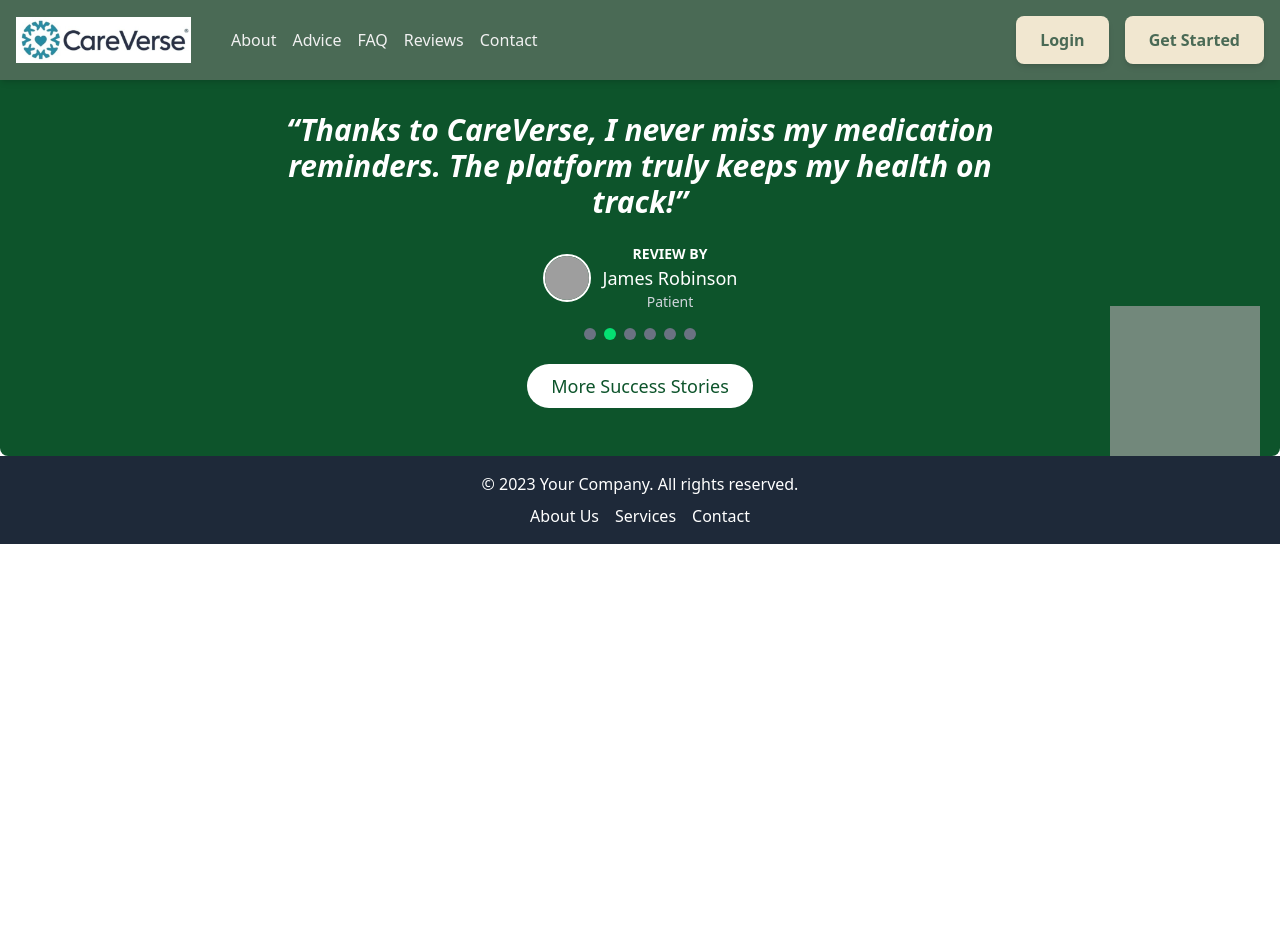
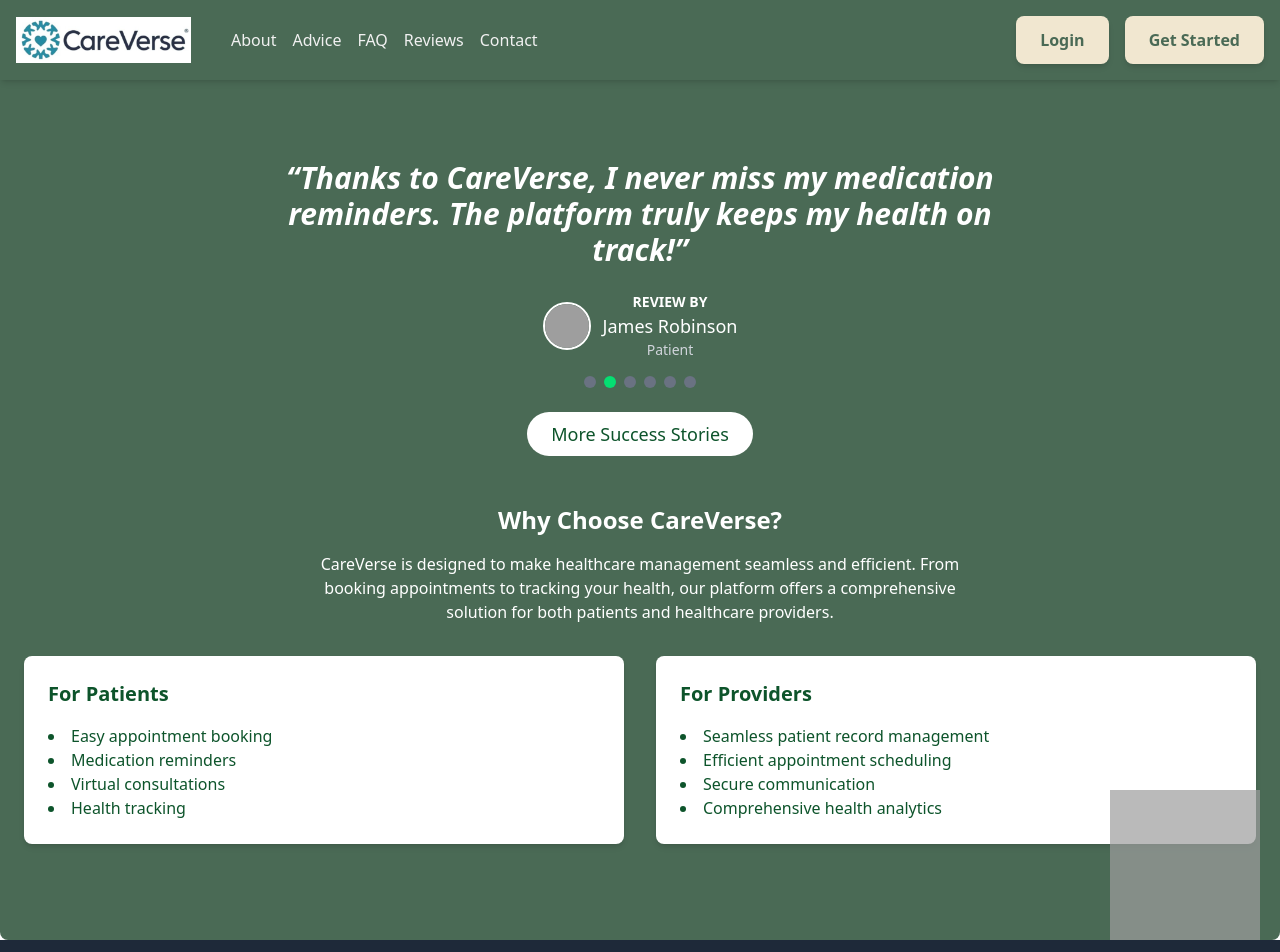
Before and after one commit to AngadSudan/Byte_Marshalls_web_Crafters, a React (Vite) app: page /reviews in a window 1280 px wide. Shown: the top 952 px of the page. Before the commit the page ends 800 px from the top, so only its background shows below. Built offline with nearby package versions, Linux system fonts and the light colour scheme; grey boxes are pictures that could not be loaded.

Commit message:
i dont know

```diff
--- a/index.html
+++ b/index.html
@@ -10,6 +10,7 @@
       rel="stylesheet"
     />
     <script src="https://cdnjs.cloudflare.com/ajax/libs/jspdf/2.4.0/jspdf.umd.min.js"></script>
+    <link rel="icon" href="./src/assets/logo.jpg" />
   </head>
   <body>
     <div id="root"></div>
--- a/src/components/Header.jsx
+++ b/src/components/Header.jsx
@@ -35,7 +35,7 @@ function Header() {
               <span className="text-[#F1F1F1] font-medium">John Doe</span>
               <a
                 href="/profile"
-                className="px-6 py-3 text-[#4A6A55] font-semibold rounded-lg shadow-md transition-all duration-300
+                className="px-4 py-2 md:px-6 md:py-3 text-[#4A6A55] font-semibold rounded-lg shadow-md transition-all duration-300
                    bg-[#F1E7D0] hover:bg-[#D4A373] hover:shadow-lg hover:scale-105"
               >
                 Profile
@@ -45,14 +45,14 @@ function Header() {
             <>
               <a
                 href="/login"
-                className="px-6 py-3 text-[#4A6A55] font-semibold rounded-lg shadow-md transition-all duration-300
+                className="px-4 py-2 md:px-6 md:py-3 text-[#4A6A55] font-semibold rounded-lg shadow-md transition-all duration-300
                    bg-[#F1E7D0] hover:bg-[#D4A373] hover:shadow-lg hover:scale-105"
               >
                 Login
               </a>
               <a
                 href="/signup"
-                className="px-6 py-3 text-[#4A6A55] font-semibold rounded-lg shadow-md transition-all duration-300
+                className="px-4 py-2 md:px-6 md:py-3 text-[#4A6A55] font-semibold rounded-lg shadow-md transition-all duration-300
                    bg-[#F1E7D0] hover:bg-[#D4A373] hover:shadow-lg hover:scale-105"
               >
                 Get Started
--- a/src/pages/Reviews.jsx
+++ b/src/pages/Reviews.jsx
@@ -50,7 +50,7 @@ const Reviews = () => {
   }, []);
 
   return (
-    <div className="bg-green-900 text-white py-12 px-6 rounded-lg relative">
+    <div className="bg-[#4A6A55] text-white py-24 px-6 rounded-lg relative">
       <div className="max-w-3xl mx-auto text-center">
         <p className="text-2xl md:text-3xl font-semibold italic">
           “{reviews[index].text}”
@@ -93,6 +93,39 @@ const Reviews = () => {
           className="opacity-70"
         />
       </div>
+
+      {/* Additional Content to Enhance Length */}
+      <div className="mt-12">
+        <h2 className="text-2xl font-semibold text-center">
+          Why Choose CareVerse?
+        </h2>
+        <p className="mt-4 text-center max-w-2xl mx-auto">
+          CareVerse is designed to make healthcare management seamless and
+          efficient. From booking appointments to tracking your health, our
+          platform offers a comprehensive solution for both patients and
+          healthcare providers.
+        </p>
+        <div className="mt-8 grid grid-cols-1 md:grid-cols-2 gap-8">
+          <div className="bg-white text-green-900 p-6 rounded-lg shadow-md">
+            <h3 className="text-xl font-semibold">For Patients</h3>
+            <ul className="mt-4 list-disc list-inside">
+              <li>Easy appointment booking</li>
+              <li>Medication reminders</li>
+              <li>Virtual consultations</li>
+              <li>Health tracking</li>
+            </ul>
+          </div>
+          <div className="bg-white text-green-900 p-6 rounded-lg shadow-md">
+            <h3 className="text-xl font-semibold">For Providers</h3>
+            <ul className="mt-4 list-disc list-inside">
+              <li>Seamless patient record management</li>
+              <li>Efficient appointment scheduling</li>
+              <li>Secure communication</li>
+              <li>Comprehensive health analytics</li>
+            </ul>
+          </div>
+        </div>
+      </div>
     </div>
   );
 };
```
